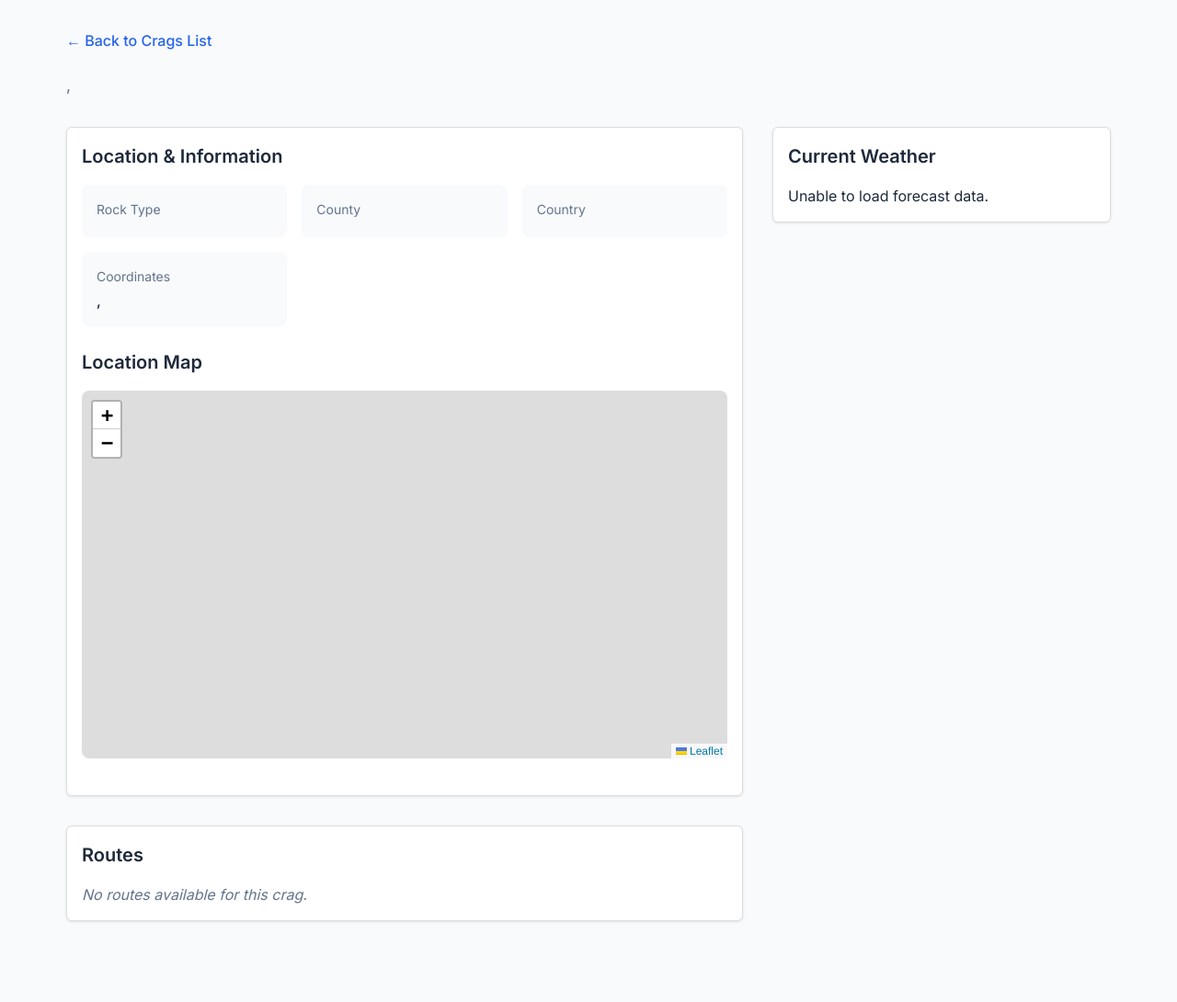
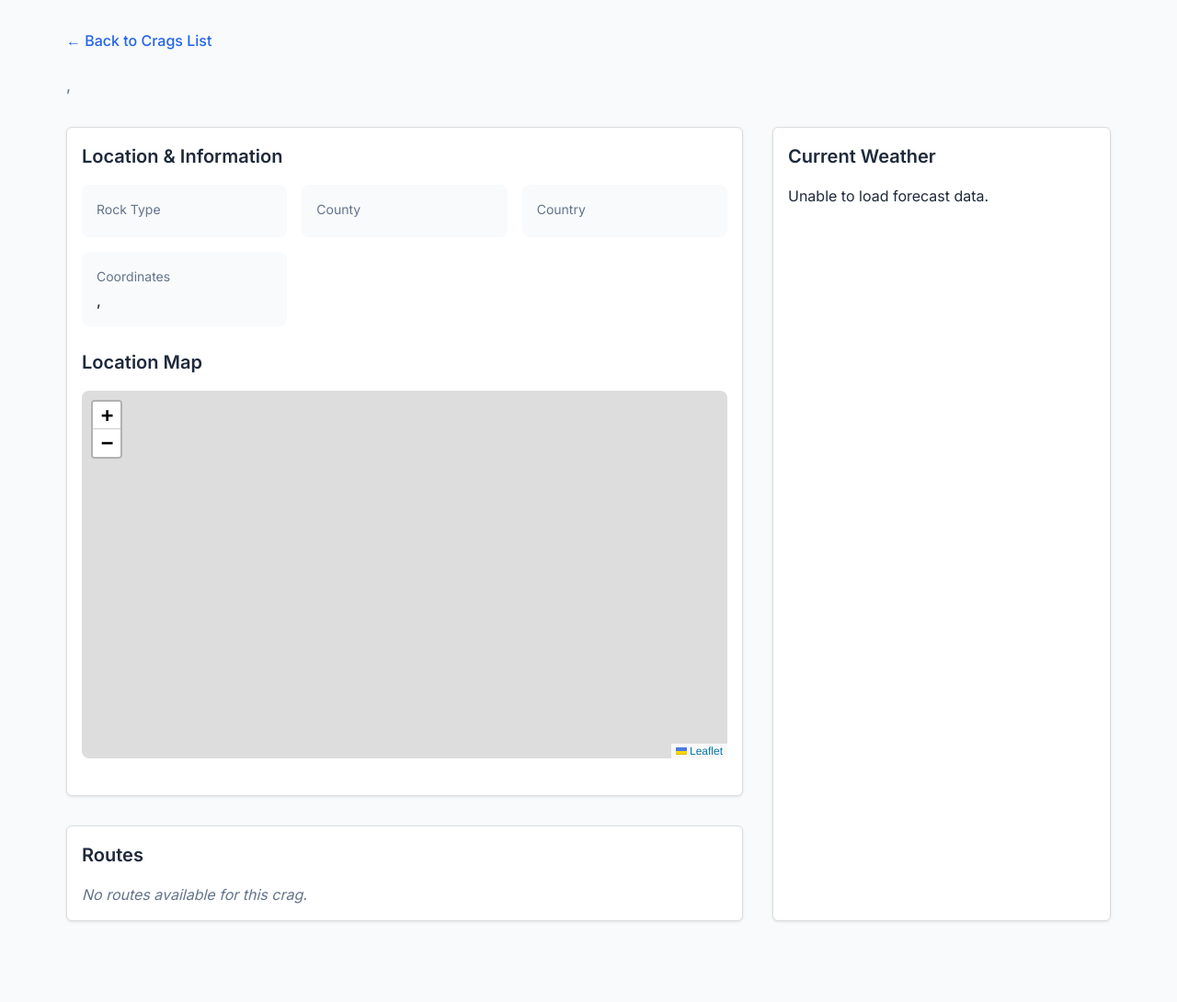
Before and after one commit to RubelAhmed10082000/RockClimbingApp, a Flask app: template crag_cast/templates/crag_detail.html in a window 1280 px wide. Shown: the whole page at 92% size. Run offline with Flask 3, Linux system fonts and the light colour scheme; the template is opened without the code that fills it, so the values that code supplies are empty; parts of the project's set-up code (start-up, migrations or seed data) failed here and were passed over; some libraries are stand-ins or nearby versions.

Commit message:
formatting weather data, preventing table from overflowing

```diff
--- a/crag_cast/templates/crag_detail.html
+++ b/crag_cast/templates/crag_detail.html
@@ -304,6 +304,15 @@
             font-size: 0.875rem;
             color: var(--text-secondary);
         }
+
+        .sidebar {
+        border: 1px solid #ddd;
+        border-radius: 6px;
+        padding: 1rem;
+        margin-bottom: 1.5rem;
+        background-color: #fff;
+        box-shadow: 0 1px 3px rgba(0,0,0,0.1);
+        }
     </style>
 </head>
 <body>
@@ -405,11 +414,11 @@
                 </div>
                 {% endif %}
             </div>
-            <div class="sidebar">
-                <div class="card">
-                    <h2 class="card-title">Current Weather</h2>
-                    <div id="weatherForecast" style="overflow-x: scroll;"></div>
-                </div>
+        <div class="sidebar">
+                <h2 class="card-title">Current Weather</h2>
+                <div id="weatherForecast"
+                style= "width: 233.33px; height: 142px; overflow: auto; display: block;"></div>
+            </div>
 
                 <!-- Access Information -->
                 {% if crag.access %}
@@ -533,9 +542,13 @@
 
             const scrollContainer = document.createElement('div');
             scrollContainer.style.overflowX = 'scroll';
-            scrollContainer.style.maxWidth = '100%';
+            scrollContainer.style.width = 'max-content';
+            scrollContainer.style.height = 'max-content';
             scrollContainer.style.display = 'block';
             scrollContainer.style.marginTop = '1rem';
+            table.style.tableLayout = 'auto';
+            table.style.width = 'max-content';
+            table.style.borderCollapse = 'collapse';
 
             const table = document.createElement('table');
             table.style.width = 'max-content';
```
